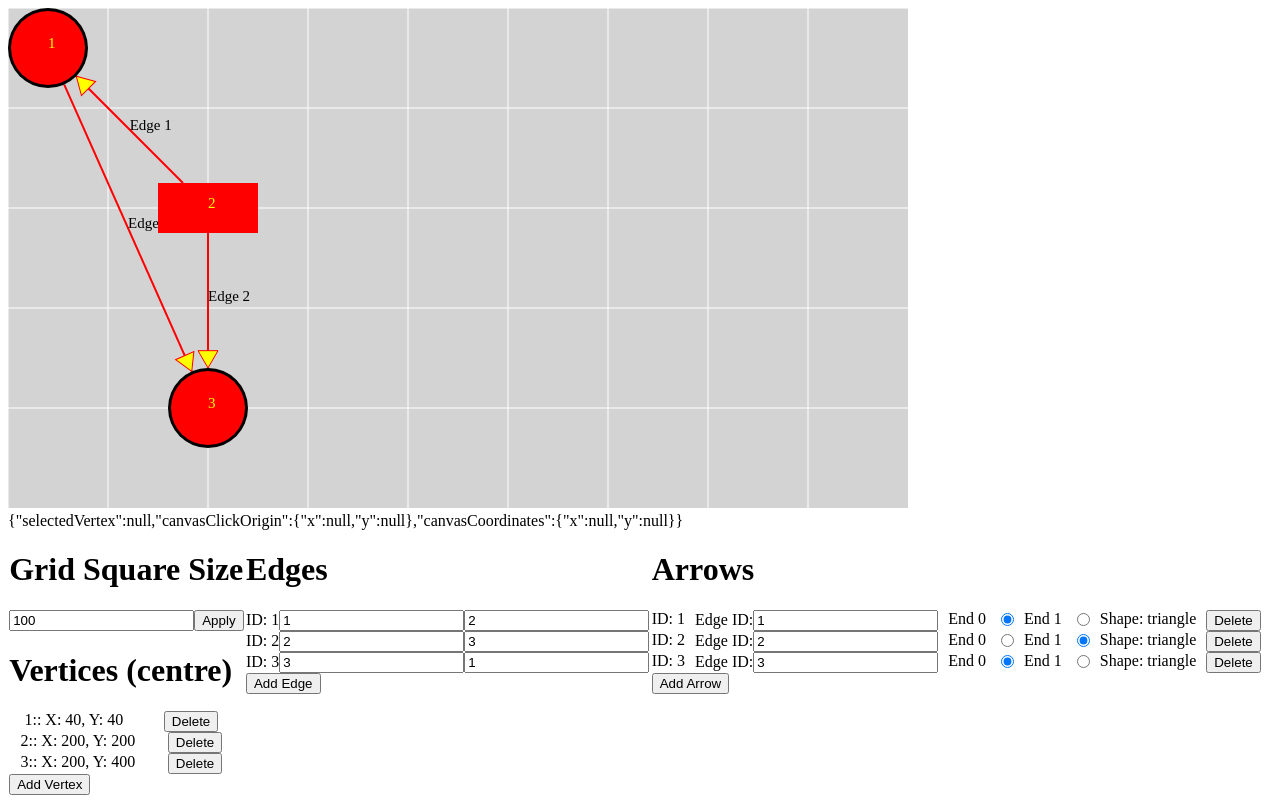
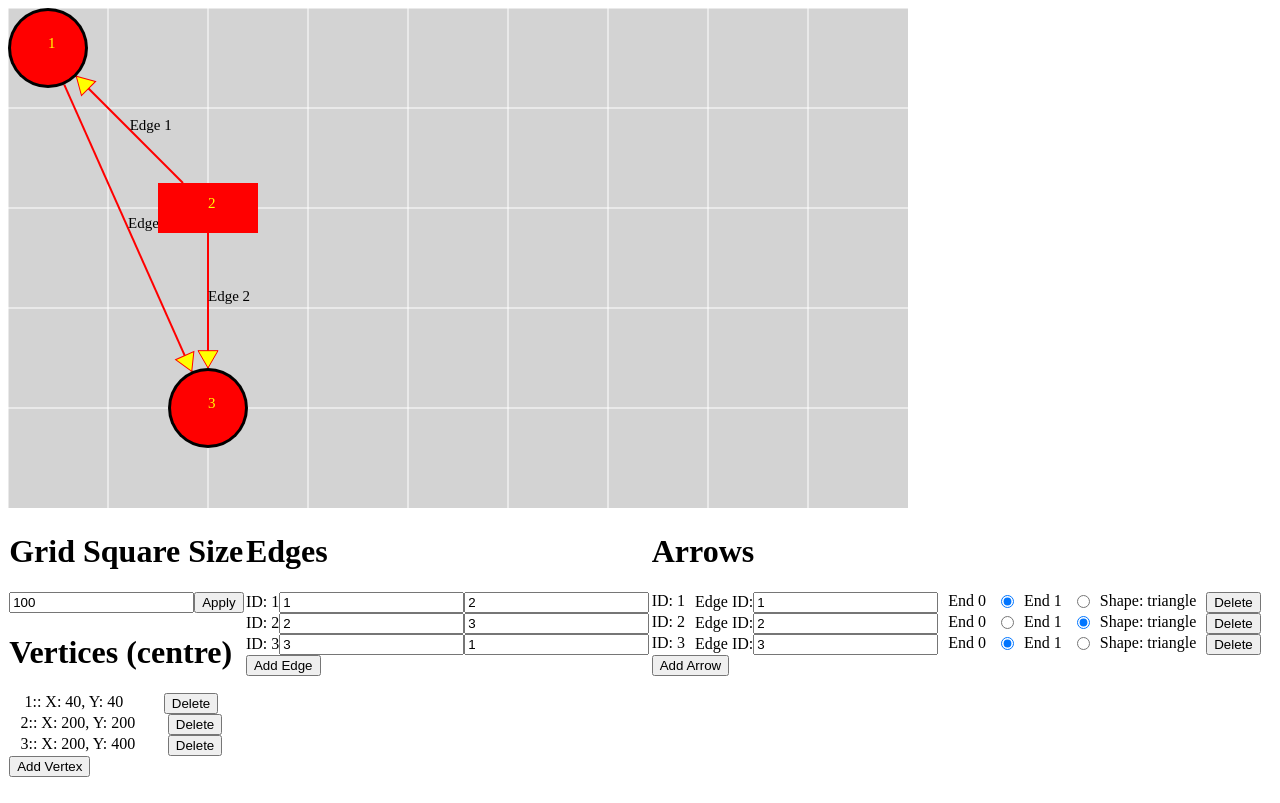
Before and after one commit to lamh85/Graph-Editor, a React app: page / in a window 1280 px wide. Built offline with nearby package versions, Linux system fonts and the light colour scheme; the HTML template or start-up script is replaced by a standard one.

Commit message:
Remove debugging code.

```diff
--- a/src/components/App.jsx
+++ b/src/components/App.jsx
@@ -348,9 +348,6 @@ const App = props => {
           />
         )}
       </PositionWrapper>
-      <div>
-        {JSON.stringify(vertexDragCreator)}
-      </div>
       <Editor
         gridIncrement={gridIncrement}
         setGridIncrement={setGridIncrement}
--- a/src/components/VertexBuild.jsx
+++ b/src/components/VertexBuild.jsx
@@ -22,12 +22,6 @@ export const VertexBuild = ({
   const height = Math.abs(canvasCoordinates.y - canvasClickOrigin.y)
   const width = Math.abs(canvasCoordinates.x - canvasClickOrigin.x)
 
-  // return (
-  //   <div>
-  //     {JSON.stringify(vertexDragCreator)}
-  //   </div>
-  // )
-
   return (
     <rect
       x={left}
```
